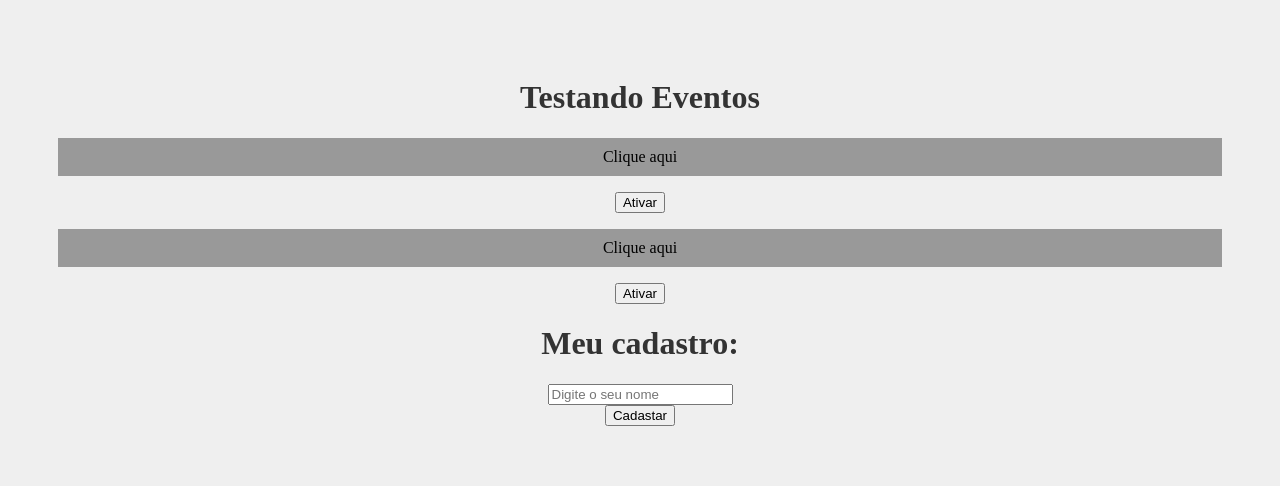
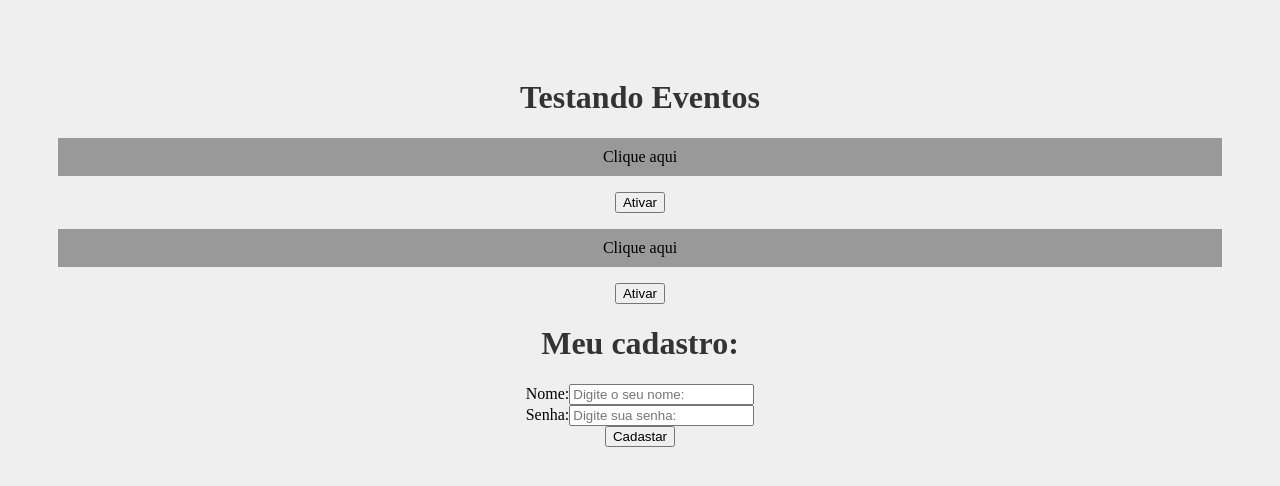
Before and after one commit to estevaosilva7/Learning-ReactJS-2023, a React (Create React App) app in the folder meu-projeto/: page / in a window 1280 px wide. Shown: the top 486 px of the page. Built offline with nearby package versions, Linux system fonts and the light colour scheme.

Commit message:
useState na prática

```diff
--- a/meu-projeto/src/components/Form.js
+++ b/meu-projeto/src/components/Form.js
@@ -1,16 +1,27 @@
+import { useState } from "react"
+
 function Form() {
-
     function cadastrarUsuario(e) {
         e.preventDefault()
+        console.log(`Usúario ${name} se cadastrou com a senha ${password}`)
         console.log("Cadastrou usúario")
     }
+
+    const [name, setName] = useState()
+    const [password, setPassword] = useState()
 
     return(
         <div>
             <h1> Meu cadastro: </h1>
             <form onSubmit={cadastrarUsuario}>
                 <div>
-                    <input type="text" placeholder="Digite o seu nome"/>
+                    <label htmlFor="name"> Nome:</label>
+                    <input type="text" id="name" name="name" placeholder="Digite o seu nome:" onChange={(e) => setName(e.target.value)}/>
+
+                </div>
+                <div>
+                    <label htmlFor="password"> Senha:</label>
+                    <input type="password" id="password" name="password" placeholder="Digite sua senha:" onChange={(e) => setPassword(e.target.value)}/>
                 </div>
                 <div>
                     <input type="submit" value="Cadastar"/>
```
